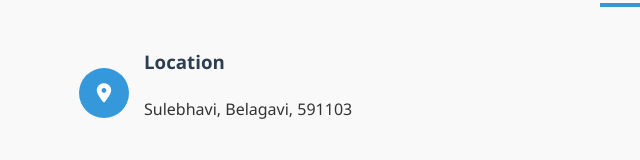
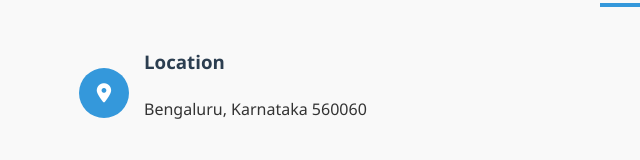
Before and after one commit to saravadepadmanabh/Personal-PortFolio, a plain HTML site: page index.html in a window 1280 px wide. Shown: the part 4470-4630 px from the top of the page, 0-640 px from the left. Drawn offline with Linux system fonts and the light colour scheme.

Commit message:
Update address

```diff
--- a/index.html
+++ b/index.html
@@ -801,7 +801,7 @@
                         <div class="contact-icon"> <i class="fas fa-map-marker-alt"></i> </div>
                         <div>
                             <h3>Location</h3>
-                            <p>Sulebhavi, Belagavi, 591103</p>
+                            <p>Bengaluru, Karnataka 560060</p>
                         </div>
                     </div>
                     <div class="contact-item">
```
